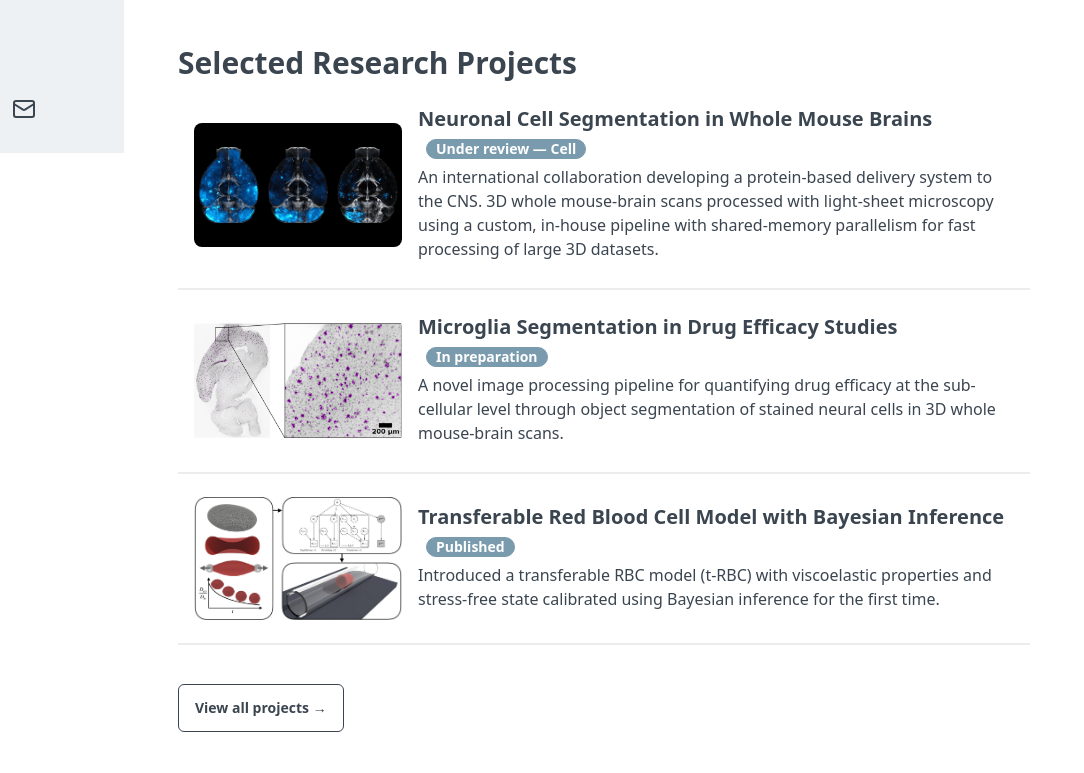
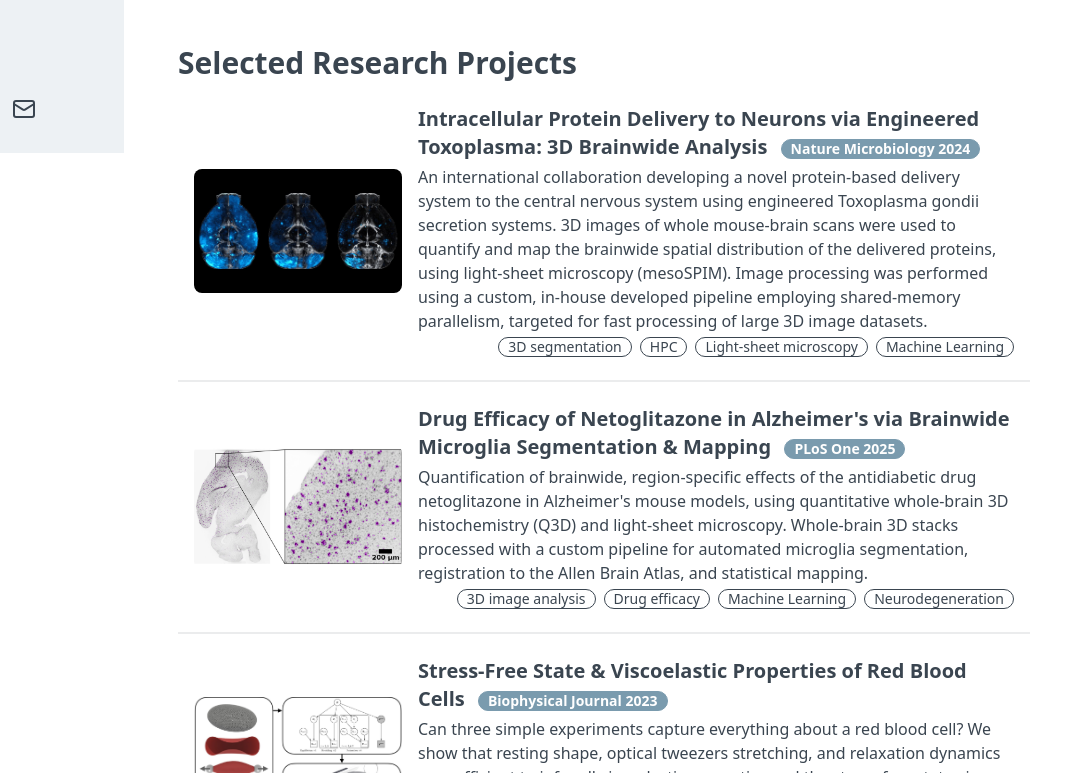
Before and after one commit to aecon/athenaeconomides.com, an Astro site: page / in a window 1280 px wide. Shown: the part 647-1420 px from the top of the page, 196-1280 px from the left. Built offline with nearby package versions, Linux system fonts and the light colour scheme; Astro itself is replaced by a stand-in of ours.

Commit message:
sync homepage selected projects with projects page

```diff
--- a/src/pages/index.astro
+++ b/src/pages/index.astro
@@ -41,27 +41,30 @@ To save computational resources, I trained ML-based surrogate models to emulate
   </div>
 
   <HorizontalCard
-    title="Neuronal Cell Segmentation in Whole Mouse Brains"
+    title="Intracellular Protein Delivery to Neurons via Engineered Toxoplasma: 3D Brainwide Analysis"
     img="/avg_all_groups_hr.jpg"
-    desc="An international collaboration developing a protein-based delivery system to the CNS. 3D whole mouse-brain scans processed with light-sheet microscopy using a custom, in-house pipeline with shared-memory parallelism for fast processing of large 3D datasets."
-    url="/projects"
-    badge="Under review — Cell"
+    desc="An international collaboration developing a novel protein-based delivery system to the central nervous system using engineered Toxoplasma gondii secretion systems. 3D images of whole mouse-brain scans were used to quantify and map the brainwide spatial distribution of the delivered proteins, using light-sheet microscopy (mesoSPIM). Image processing was performed using a custom, in-house developed pipeline employing shared-memory parallelism, targeted for fast processing of large 3D image datasets."
+    url="https://doi.org/10.1038/s41564-024-01750-6"
+    badge="Nature Microbiology 2024"
+    tags={['3D segmentation', 'HPC', 'Light-sheet microscopy', 'Machine Learning']}
   />
   <div class="divider my-0"></div>
   <HorizontalCard
-    title="Microglia Segmentation in Drug Efficacy Studies"
+    title="Drug Efficacy of Netoglitazone in Alzheimer's via Brainwide Microglia Segmentation & Mapping"
     img="/Microglia_hr.jpg"
-    desc="A novel image processing pipeline for quantifying drug efficacy at the sub-cellular level through object segmentation of stained neural cells in 3D whole mouse-brain scans."
-    url="/projects"
-    badge="In preparation"
+    desc="Quantification of brainwide, region-specific effects of the antidiabetic drug netoglitazone in Alzheimer's mouse models, using quantitative whole-brain 3D histochemistry (Q3D) and light-sheet microscopy. Whole-brain 3D stacks processed with a custom pipeline for automated microglia segmentation, registration to the Allen Brain Atlas, and statistical mapping."
+    url="https://doi.org/10.1371/journal.pone.0309489"
+    badge="PLoS One 2025"
+    tags={['3D image analysis', 'Drug efficacy', 'Machine Learning', 'Neurodegeneration']}
   />
   <div class="divider my-0"></div>
   <HorizontalCard
-    title="Transferable Red Blood Cell Model with Bayesian Inference"
+    title="Stress-Free State & Viscoelastic Properties of Red Blood Cells"
     img="/rbc-sfs_hr.jpg"
-    desc="Introduced a transferable RBC model (t-RBC) with viscoelastic properties and stress-free state calibrated using Bayesian inference for the first time."
-    url="/projects"
-    badge="Published"
+    desc="Can three simple experiments capture everything about a red blood cell? We show that resting shape, optical tweezers stretching, and relaxation dynamics are sufficient to infer all viscoelastic properties and the stress-free state via hierarchical Bayesian inference — yielding a transferable model that predicts cell dynamics in unseen shear flow conditions with unprecedented accuracy."
+    url="https://www.sciencedirect.com/science/article/pii/S0006349523001728"
+    badge="Biophysical Journal 2023"
+    tags={['Bayesian inference', 'Hierarchical models', 'Membrane mechanics']}
   />
 
   <div class="divider my-0"></div>
```
